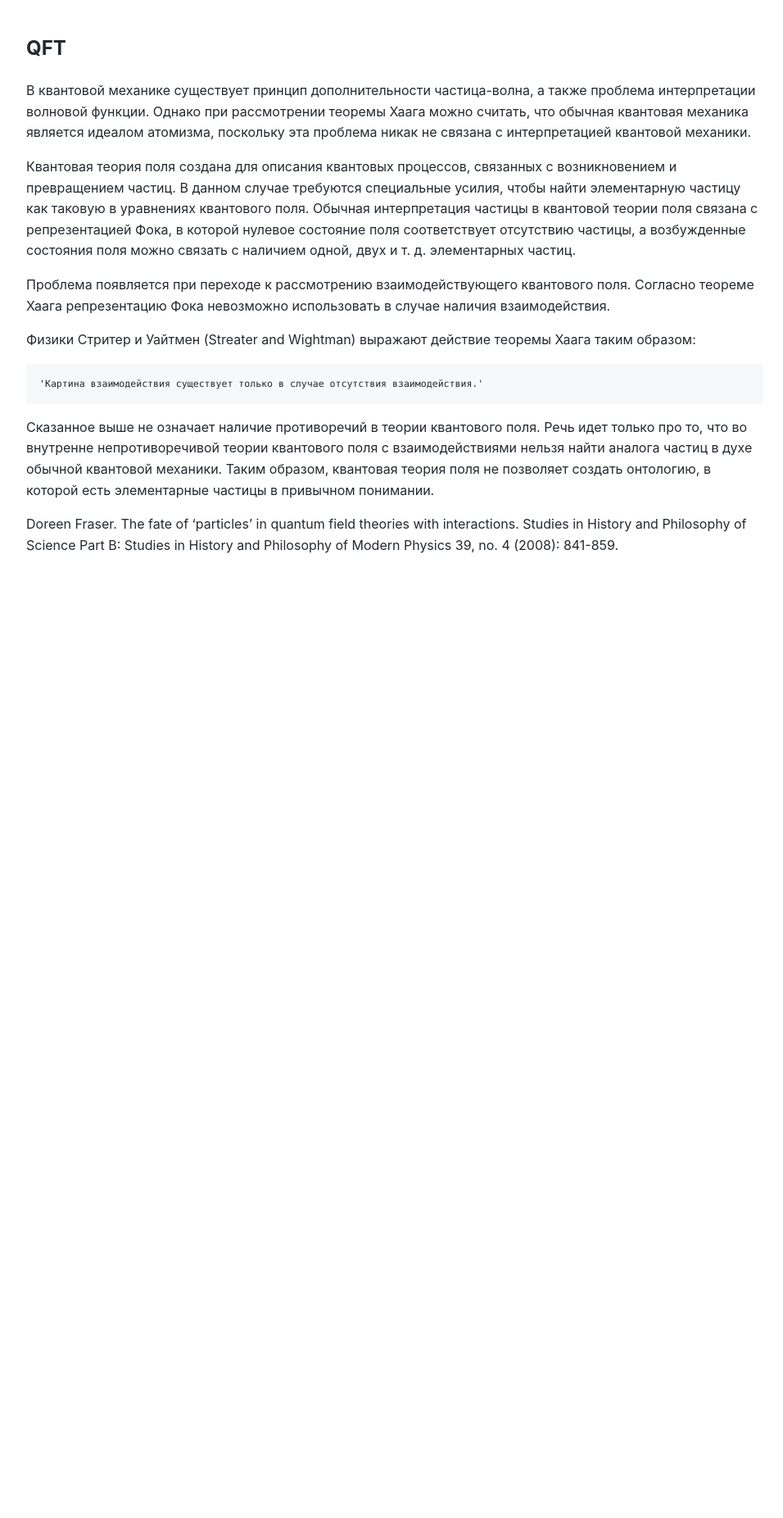
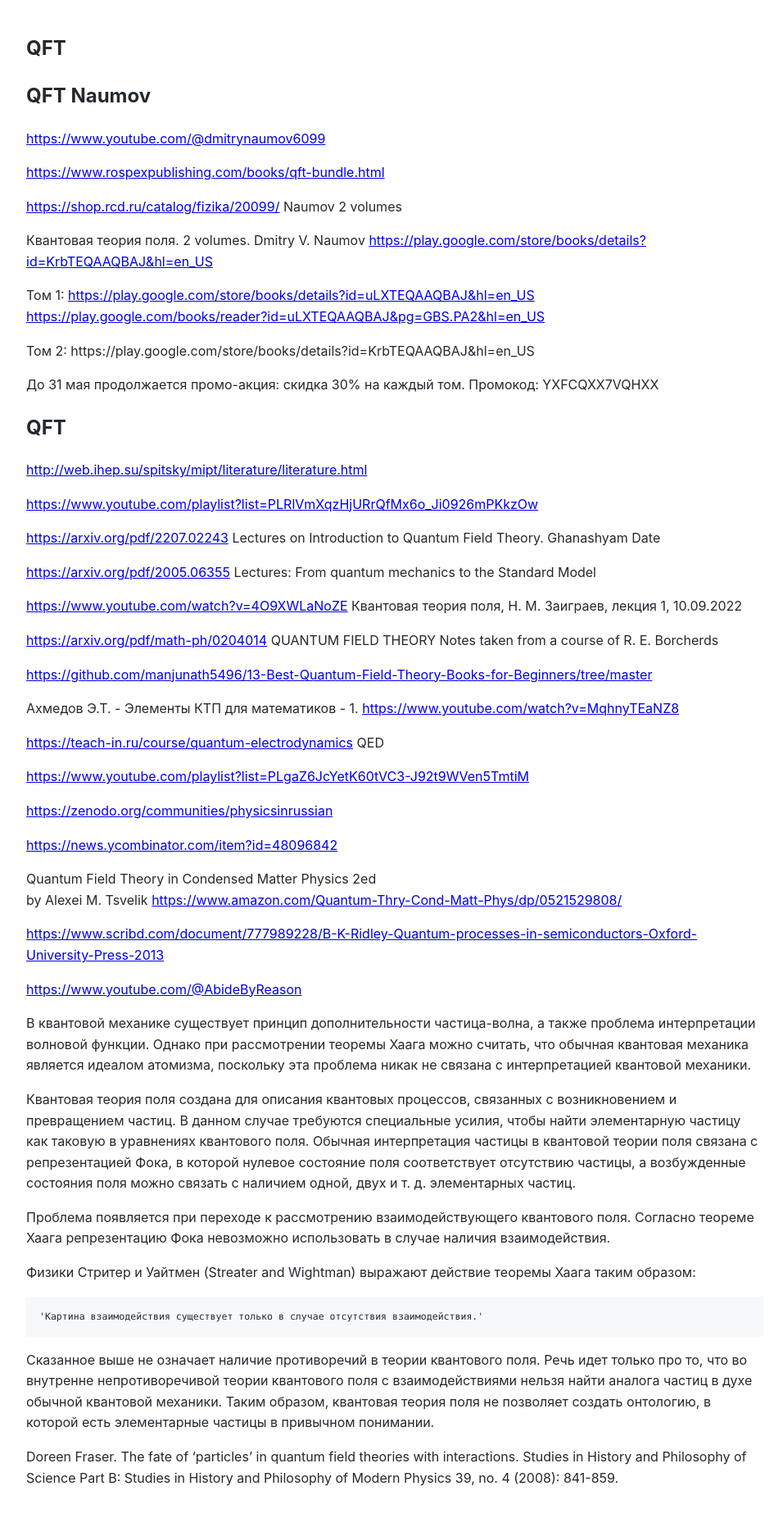
Before and after one commit to Michael-Lubinsky/michael-lubinsky.github.com, a Jekyll site: the page built from physics/qft.md, in a window 1280 px wide. Shown: the whole page at 82% size, without its empty margins (158-1114 px from the left). Built offline with Jekyll 4.4.1, drawn with Linux system fonts in a browser that asks for light colours; our own code applies the rules of GitHub Pages for plain Markdown files; before the commit the page ends 900 px from its top, so only the background shows below that.

Commit message:
Update QFT resources and links in documentation
Added various resources and links related to Quantum Field Theory (QFT) including books, lectures, and promotional information.

```diff
--- a/physics/qft.md
+++ b/physics/qft.md
@@ -1,4 +1,66 @@
 ## QFT
+
+
+
+## QFT Naumov
+<https://www.youtube.com/@dmitrynaumov6099>
+
+<https://www.rospexpublishing.com/books/qft-bundle.html>
+
+<https://shop.rcd.ru/catalog/fizika/20099/> Naumov 2 volumes
+
+Квантовая теория поля. 2 volumes.  Dmitry V. Naumov
+<https://play.google.com/store/books/details?id=KrbTEQAAQBAJ&hl=en_US>
+
+Том 1:
+<https://play.google.com/store/books/details?id=uLXTEQAAQBAJ&hl=en_US>
+<https://play.google.com/books/reader?id=uLXTEQAAQBAJ&pg=GBS.PA2&hl=en_US>
+
+Том 2: https://play.google.com/store/books/details?id=KrbTEQAAQBAJ&hl=en_US
+
+До 31 мая продолжается промо-акция: скидка 30% на каждый том.
+Промокод: YXFCQXX7VQHXX
+
+## QFT
+
+<http://web.ihep.su/spitsky/mipt/literature/literature.html>
+
+<https://www.youtube.com/playlist?list=PLRlVmXqzHjURrQfMx6o_Ji0926mPKkzOw>
+
+<https://arxiv.org/pdf/2207.02243> Lectures on Introduction to Quantum Field Theory. Ghanashyam Date
+
+<https://arxiv.org/pdf/2005.06355> Lectures: From quantum mechanics to the Standard Model
+
+<https://www.youtube.com/watch?v=4O9XWLaNoZE> Квантовая теория поля, Н. М. Заиграев, лекция 1, 10.09.2022
+
+<https://arxiv.org/pdf/math-ph/0204014> QUANTUM FIELD THEORY Notes taken from a course of R. E. Borcherds
+
+<https://github.com/manjunath5496/13-Best-Quantum-Field-Theory-Books-for-Beginners/tree/master>
+
+Ахмедов Э.Т. - Элементы КТП для математиков - 1.
+<https://www.youtube.com/watch?v=MqhnyTEaNZ8>
+
+<https://teach-in.ru/course/quantum-electrodynamics>  QED
+
+<https://www.youtube.com/playlist?list=PLgaZ6JcYetK60tVC3-J92t9WVen5TmtiM>
+
+
+<https://zenodo.org/communities/physicsinrussian>
+
+<https://news.ycombinator.com/item?id=48096842>
+
+Quantum Field Theory in Condensed Matter Physics 2ed
+by Alexei M. Tsvelik
+<https://www.amazon.com/Quantum-Thry-Cond-Matt-Phys/dp/0521529808/>
+
+
+
+<https://www.scribd.com/document/777989228/B-K-Ridley-Quantum-processes-in-semiconductors-Oxford-University-Press-2013>
+
+<https://www.youtube.com/@AbideByReason>
+
+
+
 В квантовой механике существует принцип дополнительности частица-волна, а также проблема интерпретации волновой функции.
 Однако при рассмотрении теоремы Хаага можно считать, что обычная квантовая механика является идеалом атомизма, поскольку эта проблема никак не связана с интерпретацией квантовой механики.
 
```
